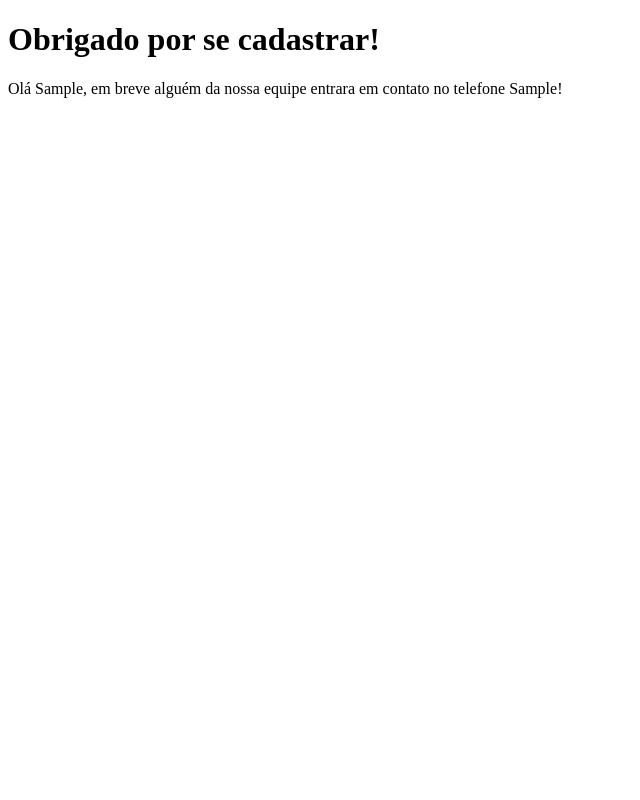
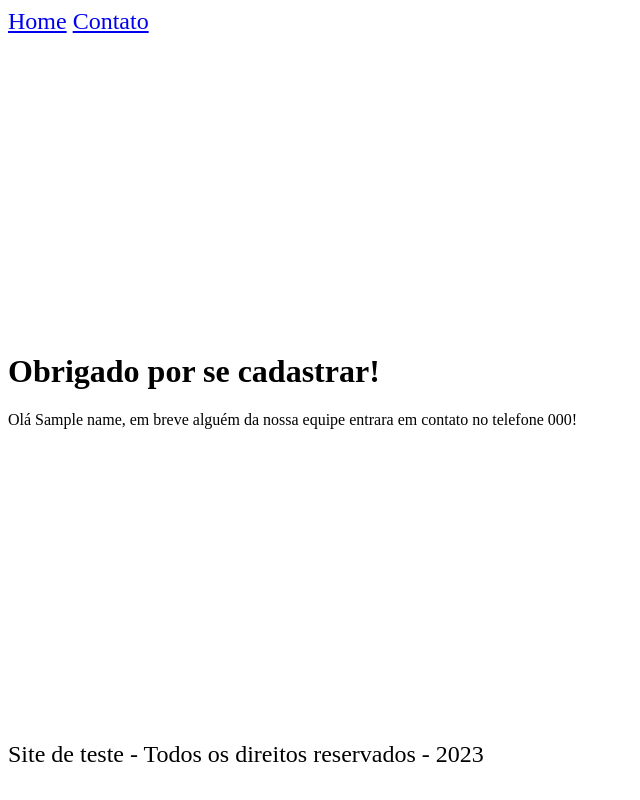
Before and after one commit to maximvs-fit/devweb-23s1, a Flask app: template templates/confirmation.html in a window 1280 px wide. Shown: the whole page, without its empty margins (0-640 px from the left). Run offline with Flask 3, Linux system fonts and the light colour scheme; the template is opened without the code that fills it: most values are stand-ins (such as "Sample title", 1, 10 or a date in 2020).

Commit message:
adiciona template base

```diff
--- /dev/null
+++ b/templates/base.html
@@ -0,0 +1,40 @@
+<!DOCTYPE html>
+
+<html lang="en">
+  <head>
+    <meta charset="UTF-8" />
+    <meta http-equiv="X-UA-Compatible" content="IE=edge" />
+    <meta name="viewport" content="width=device-width, initial-scale=1.0" />
+    <title>Document</title>
+    <style>
+      header,
+      footer {
+        font-size: 24px;
+      }
+
+      #content {
+        display: flex;
+        flex-direction: column;
+        justify-content: space-between;
+        height: 100%;
+      }
+
+      body {
+        height: 95vh;
+      }
+    </style>
+  </head>
+
+  <body>
+    <div id="content">
+      <header>
+        <a href="/">Home</a>
+        <a href="{{ url_for('register') }}">Contato</a>
+      </header>
+
+      <div>{% block conteudo %}{% endblock %}</div>
+
+      <footer>Site de teste - Todos os direitos reservados - 2023</footer>
+    </div>
+  </body>
+</html>
--- a/templates/confirmation.html
+++ b/templates/confirmation.html
@@ -1,21 +1,13 @@
-<!DOCTYPE html>
-<html lang="en">
-  <head>
-    <meta charset="UTF-8" />
-    <meta http-equiv="X-UA-Compatible" content="IE=edge" />
-    <meta name="viewport" content="width=device-width, initial-scale=1.0" />
-    <title>Document</title>
-  </head>
-  <body>
+{% extends 'base.html' %}
+
+{% block conteudo %}
     <h1>Obrigado por se cadastrar!</h1>
     <p>
-      Olá {{ x }}, em breve alguém da nossa equipe entrara em contato no telefone {{ y }}!
+    Olá {{ name }}, em breve alguém da nossa equipe entrara em contato no telefone
+    {{ telefone }}!
     </p>
 
-    {% if z %}
-    <p>
-        Você autorizou o contato por whatsapp!
-    </p>
+    {% if accept_whatsapp %}
+    <p>Você autorizou o contato por whatsapp!</p>
     {% endif %}
-  </body>
-</html>
+{% endblock %}
```
Also changed, not shown: controllers.py (+11 -4 lines), templates/form.html (+6 -13 lines), templates/index.html (+5 -12 lines).
